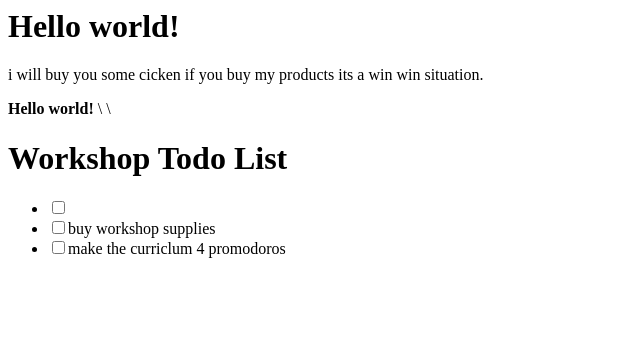
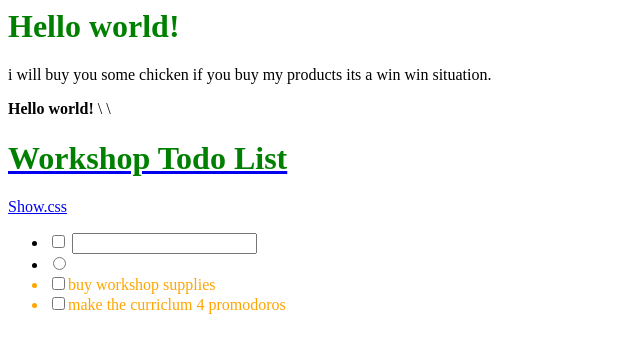
Before and after one commit to turtle65432/todo_app, a plain HTML site: page index.html in a window 1280 px wide. Shown: the whole page, without its empty margins (0-640 px from the left). Drawn offline with Linux system fonts and the light colour scheme.

Commit message:
index.css

```diff
--- a/index.css
+++ b/index.css
@@ -0,0 +1,8 @@
+
+h1{
+    color: green;
+}
+
+.chicken {
+    color: orange;
+}
--- a/index.html
+++ b/index.html
@@ -1,21 +1,28 @@
 <h1>Hello world!</h1>
-<p> i will buy you some cicken if you buy my products its a win win situation.</p>
+<p> i will buy you some chicken if you buy my products its a win win situation.</p>
 <strong>Hello world!</strong>
 <title>TO Do List Application</title>\
 <html>
     <head>
+        <link rel="stylesheet" href="index.css">
    <title>TO Do List Application</title>\
 </head>
 
 <body>
-<h1>Workshop Todo List</h1>
+<a href="https://www.youtube.com/watch?v=W6gc1rhEihw"><h1>Workshop Todo List</h1><a>
+    <a href="show.html">Show.css</a>
 <ul>
     <li>
-        <input type="checkbox">
+        <input type="checkbox"/>
+        <input type="textbox"/>
+
     </li>
-    <li>
-    <input type="checkbox">buy workshop supplies</li>
-    <li> <input type="checkbox">make the curriclum 4 promodoros</li>
+    <li><input type="radio"/>
+    </li>
+    <li class="chicken">
+        <input type="checkbox">buy workshop supplies
+    </li>
+    <li class="chicken"> <input type="checkbox">make the curriclum 4 promodoros</li>
 </ul>
 
 </body>
```
Also changed, not shown: show.html (+1 -0 lines).
